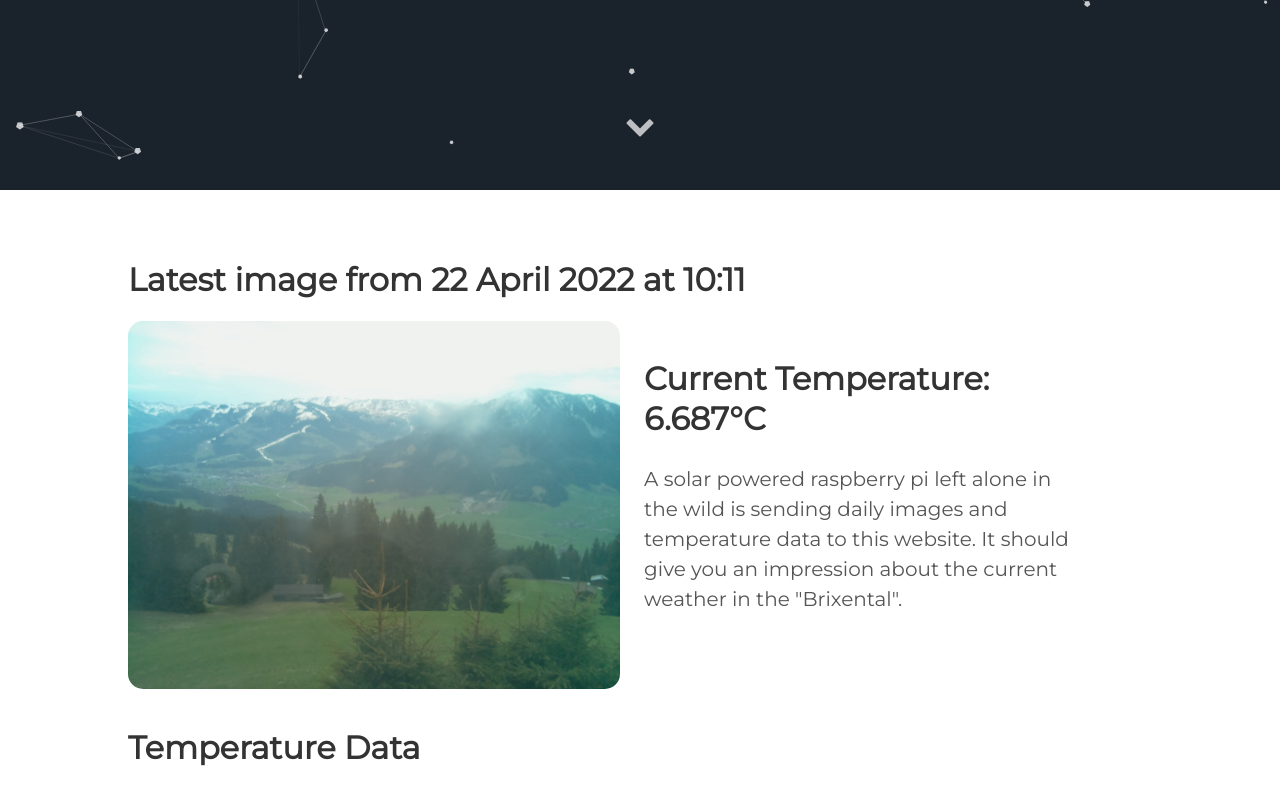
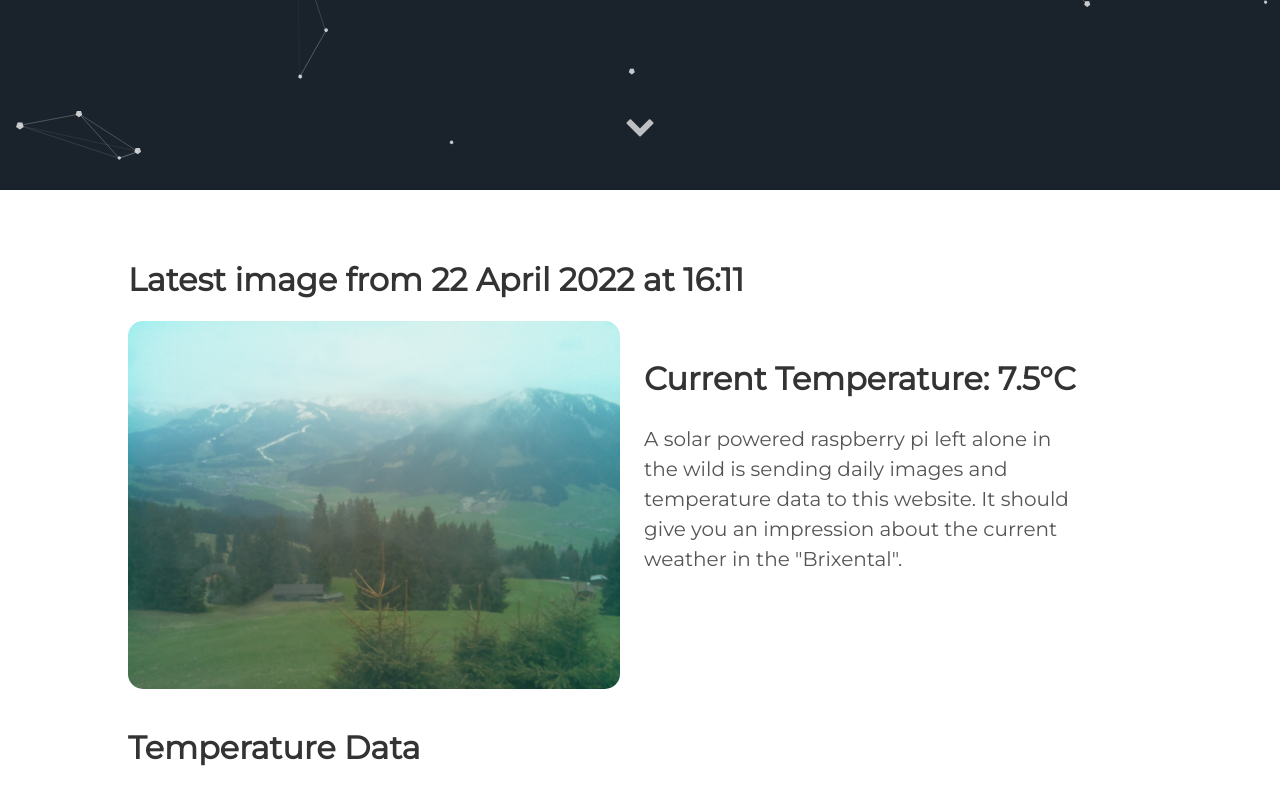
Before and after one commit to vektorious/vektorious.github.io, a Jekyll site: the page built from resources/huette.md, in a window 1280 px wide and 900 px high, scrolled down 710 px. Shown: the top 805 px of the window. Built offline with Jekyll 4.4.1, drawn with Linux system fonts in a browser that asks for light colours.

Commit message:
I'm a bot beep boop

```diff
--- a/resources/huette.md
+++ b/resources/huette.md
@@ -6,13 +6,13 @@ image: '/assets/img/'
 description: 'Live image from the Austrian alps'
 twitter_text: ' '
 ---
-## Latest image from 22 April 2022 at 10:11
+## Latest image from 22 April 2022 at 16:11
 <div class="huette">
   <div class="huette-image">
     <img src="{{ "/assets/img/huette.jpg" | prepend: site.baseurl }}">
   </div>
   <div class="huette-text">
-        <h2>Current Temperature: 6.687°C</h2>
+        <h2>Current Temperature: 7.5°C</h2>
         <p>A solar powered raspberry pi left alone in the wild is sending daily images and temperature data to this website. It should give you an impression about the current weather in the "Brixental".</p>
 
   </div>
```
Also changed, not shown: rpi-script/2022-04-22_160944.txt (renamed from rpi-script/2022-04-22_100944.txt, +5 -5 lines), rpi-script/huette.md (+2 -2 lines), assets/img/huette.jpg, assets/img/temp_plot.png, rpi-script/temp_plot.png, 1 other file.
